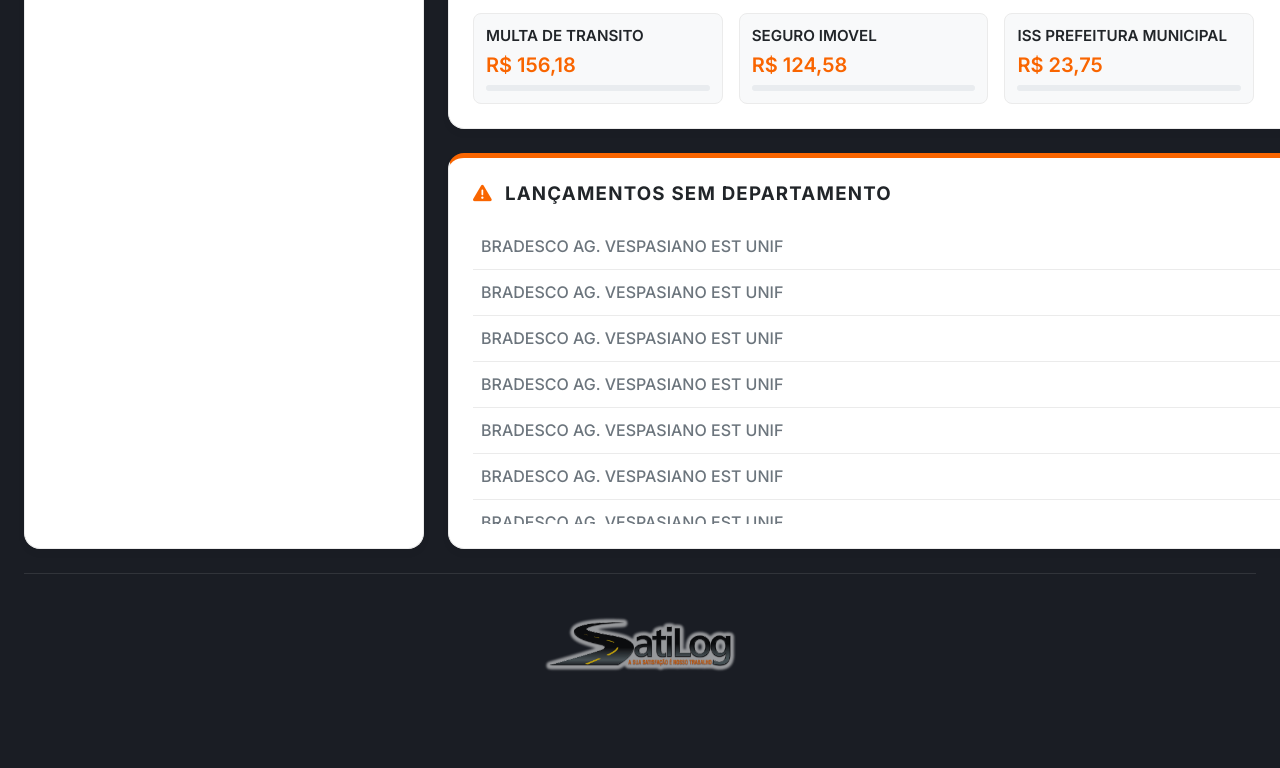
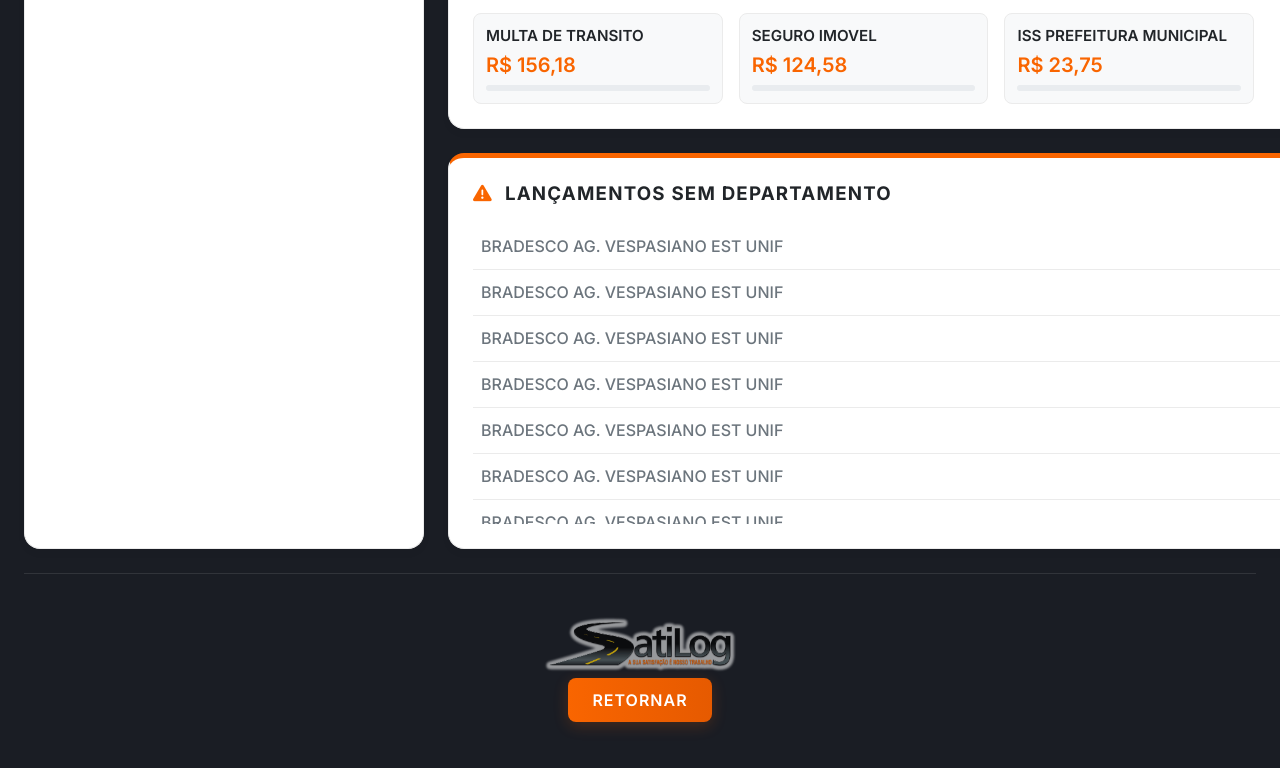
Before and after one commit to Satilog-Suporte/s4t170g5203, a plain HTML site: page index.html in a window 1280 px wide. Shown: the part 1430-2198 px from the top of the page. Before the commit the page ends 2172 px from the top, so only its background shows below. Drawn offline with nearby package versions, Linux system fonts and the light colour scheme.

Commit message:
Update index.html

```diff
--- a/index.html
+++ b/index.html
@@ -534,8 +534,45 @@
         </div>
     </main>
 
-    <footer>
-        <img src="LOGO.png" alt="Logo da Empresa Rodapé">
+   <footer>
+        <img src="LOGO.png" alt="Logo da Empresa Rodapé"> <br>
+        <style>
+            /* Estilo para o botão autossuficiente do rodapé */
+            .self-contained-button {
+                display: inline-block;
+                padding: 12px 24px;
+                font-family: 'Inter', sans-serif;
+                /* Use uma fonte padrão se 'Inter' não estiver carregada */
+                font-size: 1rem;
+                font-weight: 600;
+                color: #ffffff;
+                /* Cor do texto */
+                background: linear-gradient(90deg, #f96500 0%, #e65a00 100%);
+                /* Gradiente laranja */
+                border-radius: 8px;
+                text-transform: uppercase;
+                letter-spacing: 1px;
+                text-decoration: none;
+                border: none;
+                box-shadow: 0 4px 15px rgba(249, 101, 0, 0.2);
+                cursor: pointer;
+                transition: all 0.3s ease;
+                /* Transição suave */
+            }
+
+            /* Efeito ao passar o mouse */
+            .self-contained-button:hover {
+                transform: translateY(-3px);
+                box-shadow: 0 0 25px rgba(249, 101, 0, 0.4);
+                /* Efeito 'glow' */
+            }
+        </style>
+
+
+        <a href="https://script.google.com/macros/s/AKfycbysAxdwf0wLQe7rmkPbuOpmZhx6Q4ggJnpHBzT1PNhNCwbkN-H8hRDk4hOvlJqRXEVqrg/exec"
+            class="self-contained-button">
+            Retornar
+        </a>
     </footer>
 
     <div class="modal-overlay" id="natureza-modal-overlay">
```
